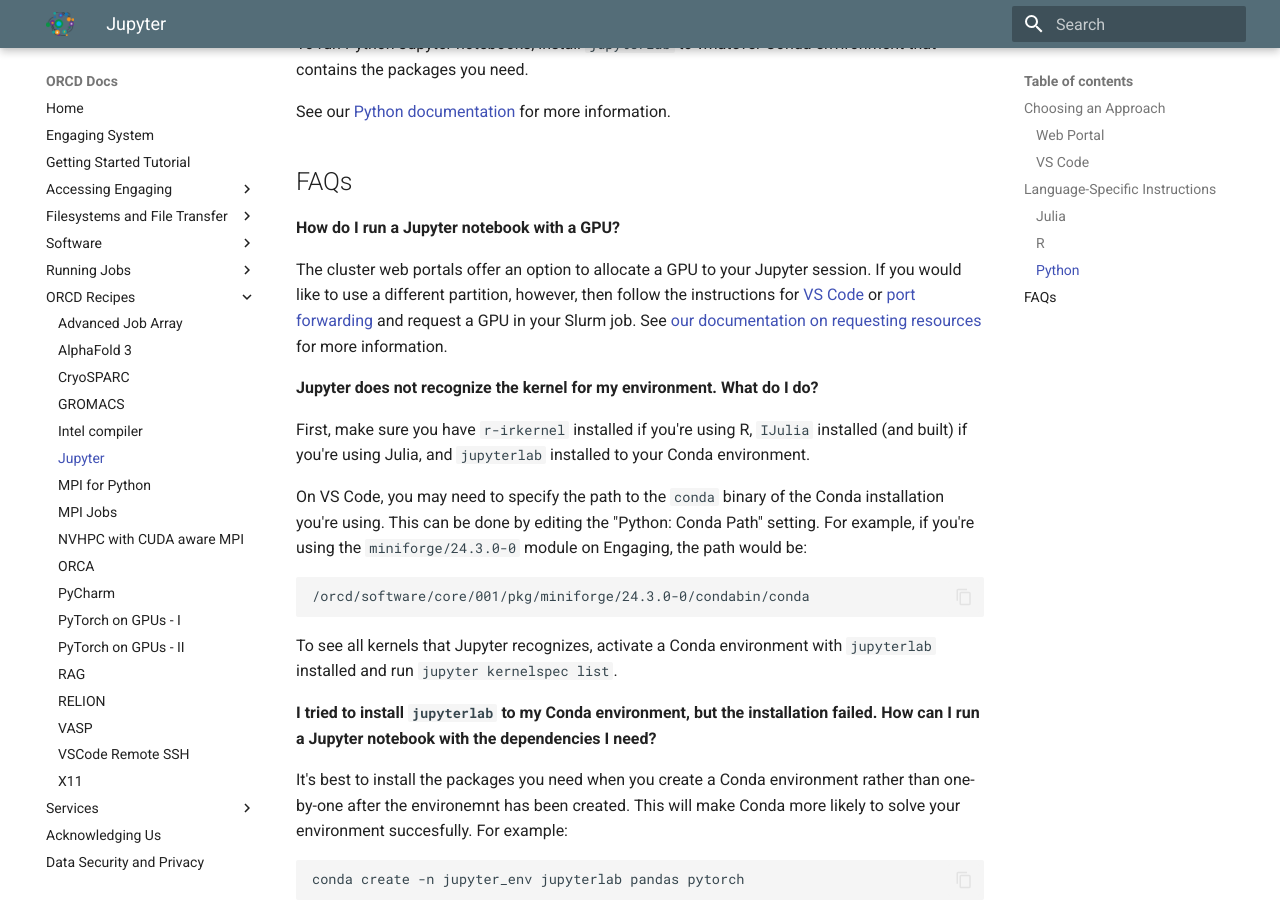
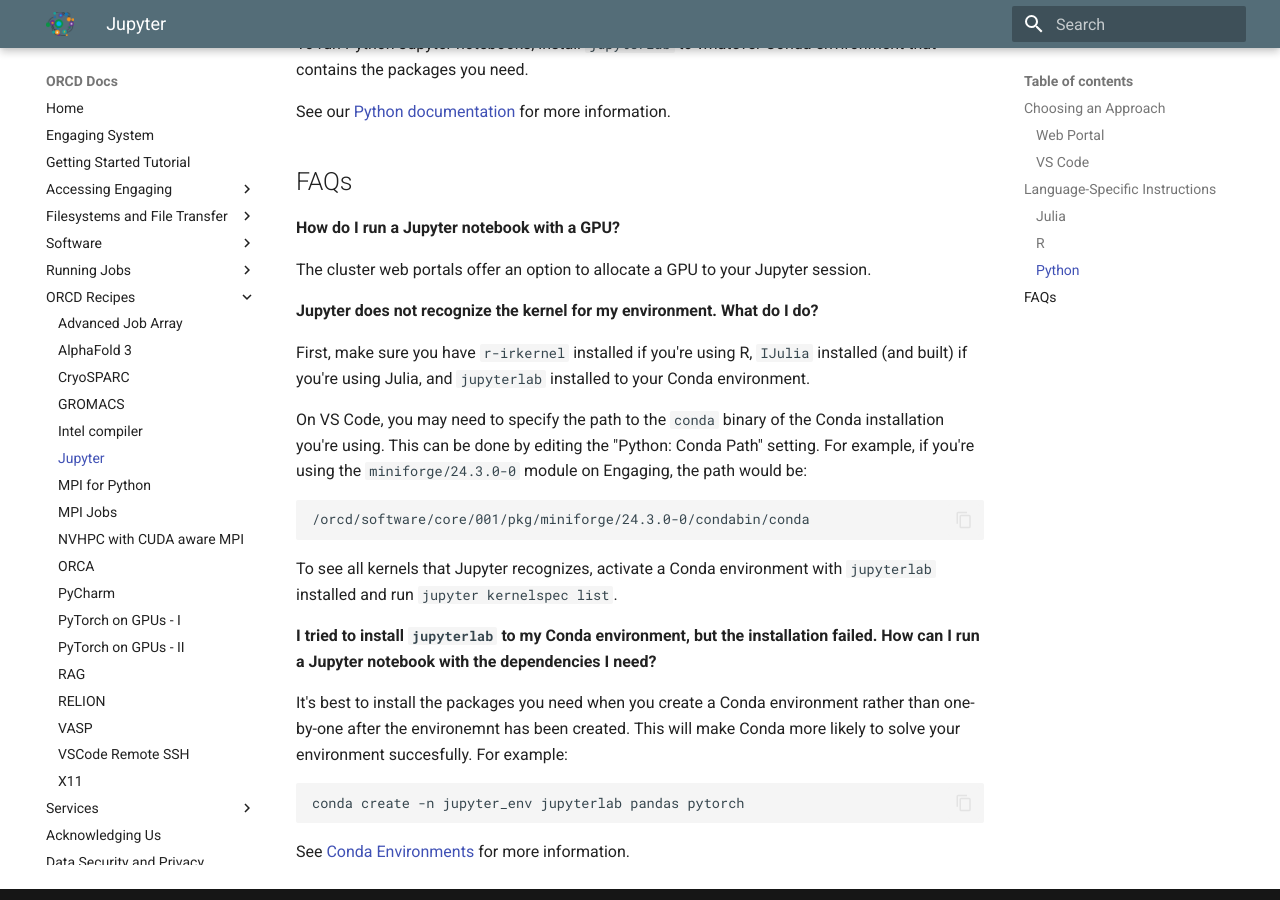
Before and after one commit to mit-orcd/orcd-docs-edit, an MkDocs documentation site: the page built from docs/recipes/jupyter.md, in a window 1280 px wide and 900 px high, scrolled down 2070 px. Built offline with MkDocs 1.6.1 and Material for MkDocs 9.7.7, drawn with Linux system fonts in a browser that asks for light colours; some of the changed text lies outside the part shown.

Commit message:
Update OOD screenshot

```diff
--- a/docs/recipes/jupyter.md
+++ b/docs/recipes/jupyter.md
@@ -42,8 +42,8 @@
 
 ### VS Code
 
-First, follow [these instructions](./vscode.md) to set up VS Code to run on a
-compute node.
+First, follow [these instructions](./vscode.md) to set up VS Code to run **on a
+compute node**.
 
 Open a Jupyter notebook and click the top right button to select a kernel. You
 can select "Python Environments" for any Conda environments or "Jupyter Kernel"
@@ -102,10 +102,7 @@
 **How do I run a Jupyter notebook with a GPU?**
 
 The cluster web portals offer an option to allocate a GPU to your Jupyter
-session. If you would like to use a different partition, however, then follow
-the instructions for [VS Code](#vs-code) or [port forwarding](#port-forwarding)
-and request a GPU in your Slurm job. See [our documentation on requesting
-resources](../running-jobs/requesting-resources.md#gpus) for more information.
+session.
 
 **Jupyter does not recognize the kernel for my environment. What do I do?**
 
```
Also changed, not shown: docs/accessing-orcd/ondemand-login.md (+2 -5 lines), docs/images/onDemand/orcd-ondemand.png (added).
